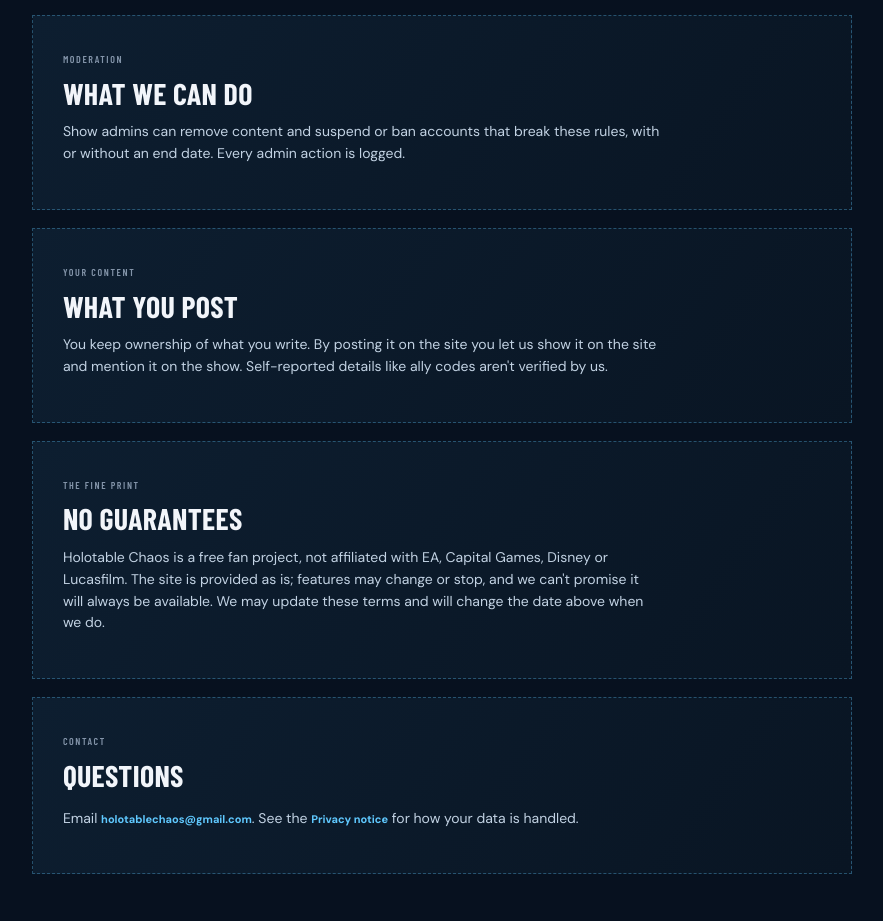
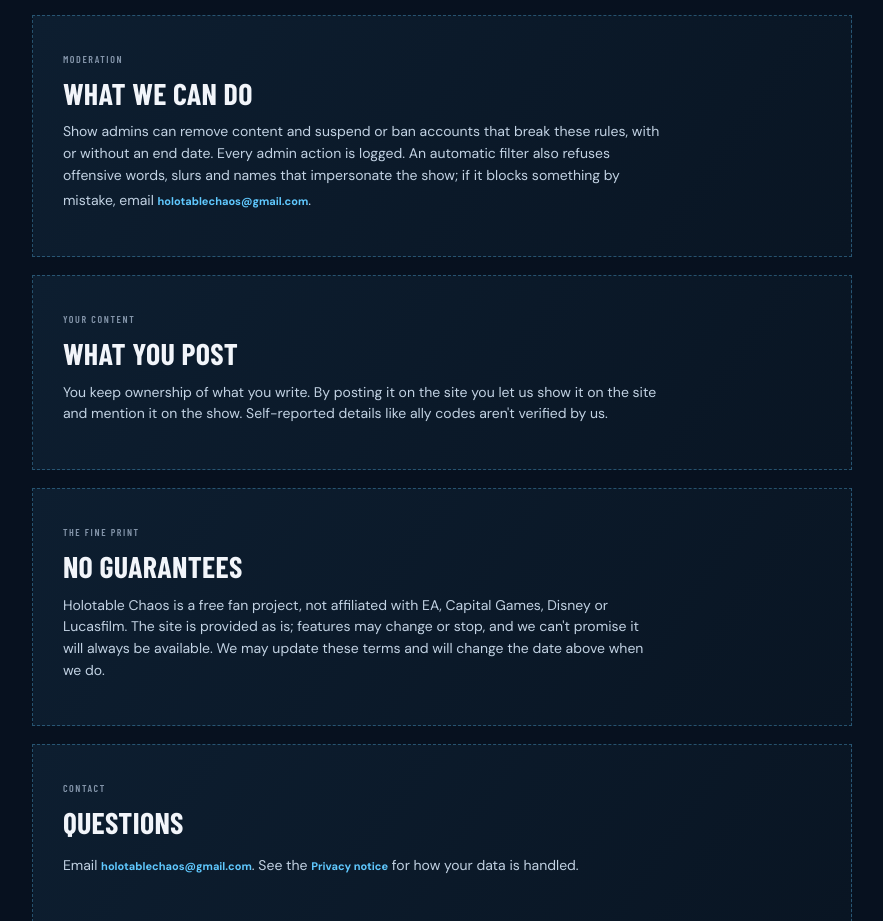
Before and after one commit to holotablechaos/holotable-chaos, a plain HTML site: page terms/index.html in a window 1280 px wide. Shown: the part 1129-2050 px from the top of the page, without its empty margins (59-942 px from the left). Drawn offline with nearby package versions, Linux system fonts and the light colour scheme; a web font is replaced by a local one.

Commit message:
Tell listeners how to report text blocked by mistake
Co-Authored-By: Claude Opus 5.5 <noreply@anthropic.com>

```diff
--- a/terms/index.html
+++ b/terms/index.html
@@ -20,7 +20,7 @@
         <article class="empty-state legal-section"><span class="card-kicker">ACCOUNTS</span><h2>Who can sign up</h2><p>You must be 13 or older to create an account. Keep your Discord or Google account secure; anything done while you're signed in counts as you.</p></article>
         <article class="empty-state legal-section"><span class="card-kicker">BE DECENT</span><h2>How to behave</h2><ul class="legal-list"><li>Be respectful. No harassment, hate, threats or sexual content.</li><li>Don't pretend to be someone else, including the hosts or other players.</li><li>No spam, advertising, scams or attempts to break, overload or get around the site's protections.</li><li>Only share ally codes and links that are your own.</li></ul></article>
         <article class="empty-state legal-section"><span class="card-kicker">NAMES</span><h2>Display names</h2><p>Display names are unique, so two listeners can't look the same, and you can change yours once every 30 days. Names that impersonate the show or its hosts aren't allowed. We may clear a display name that breaks these rules, and you can then choose a new one straight away. Deleting your account frees your name.</p></article>
-        <article class="empty-state legal-section"><span class="card-kicker">MODERATION</span><h2>What we can do</h2><p>Show admins can remove content and suspend or ban accounts that break these rules, with or without an end date. Every admin action is logged.</p></article>
+        <article class="empty-state legal-section"><span class="card-kicker">MODERATION</span><h2>What we can do</h2><p>Show admins can remove content and suspend or ban accounts that break these rules, with or without an end date. Every admin action is logged. An automatic filter also refuses offensive words, slurs and names that impersonate the show; if it blocks something by mistake, email <a class="card-link" href="mailto:holotablechaos@gmail.com">holotablechaos@gmail.com</a>.</p></article>
         <article class="empty-state legal-section"><span class="card-kicker">YOUR CONTENT</span><h2>What you post</h2><p>You keep ownership of what you write. By posting it on the site you let us show it on the site and mention it on the show. Self-reported details like ally codes aren't verified by us.</p></article>
         <article class="empty-state legal-section"><span class="card-kicker">THE FINE PRINT</span><h2>No guarantees</h2><p>Holotable Chaos is a free fan project, not affiliated with EA, Capital Games, Disney or Lucasfilm. The site is provided as is; features may change or stop, and we can't promise it will always be available. We may update these terms and will change the date above when we do.</p></article>
         <article class="empty-state legal-section"><span class="card-kicker">CONTACT</span><h2>Questions</h2><p>Email <a class="card-link" href="mailto:holotablechaos@gmail.com">holotablechaos@gmail.com</a>. See the <a class="card-link" href="../privacy/index.html">Privacy notice</a> for how your data is handled.</p></article>
```
Also changed, not shown: account/index.html (+1 -0 lines).
